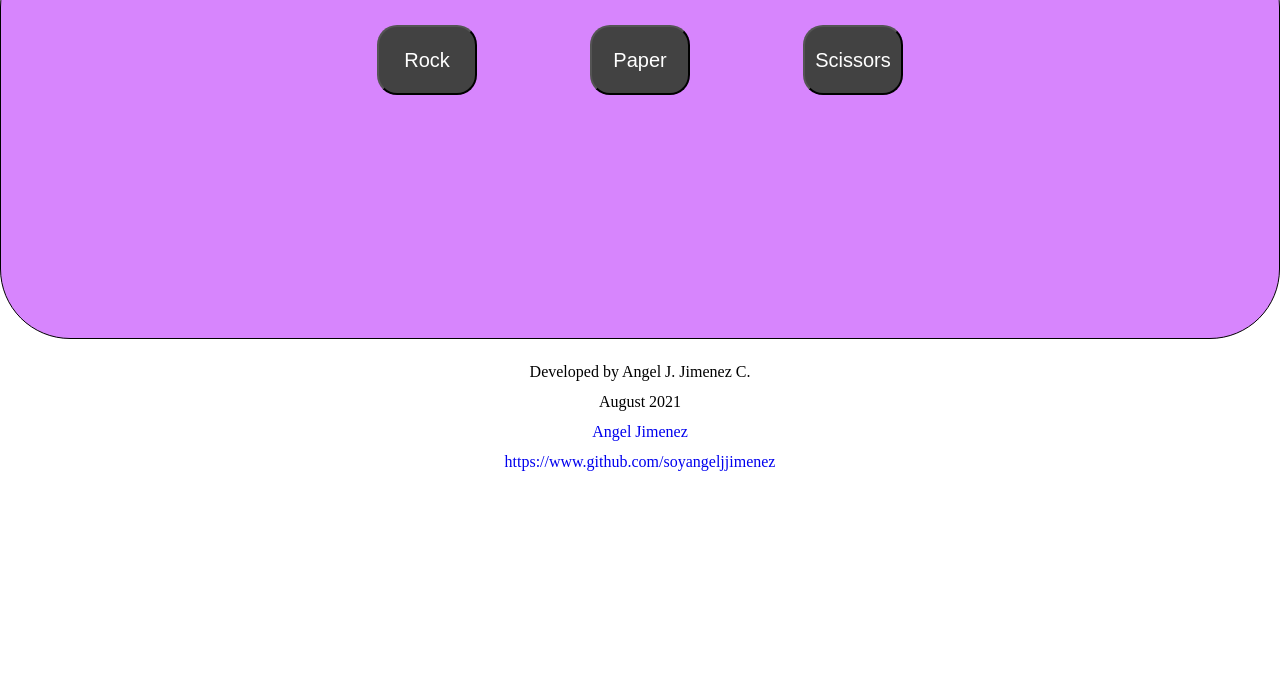
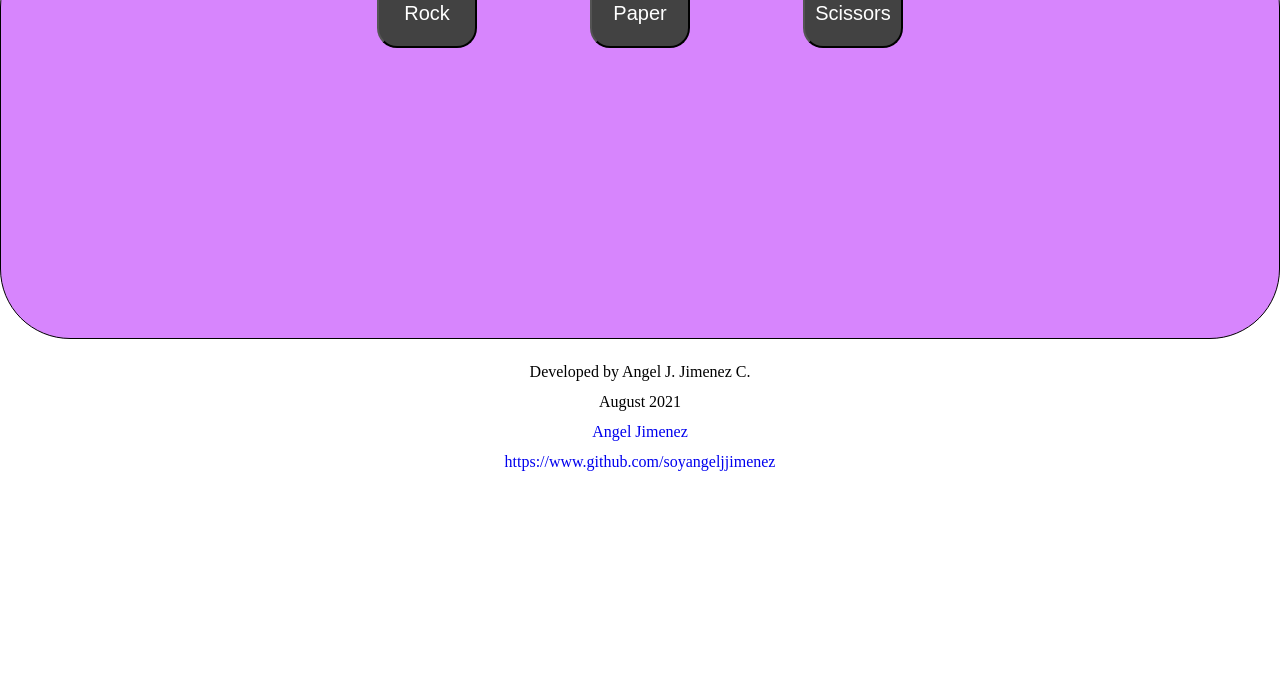
Before and after one commit to soyangeljjimenez/game-rps, a plain HTML site: page index.html in a window 1280 px wide. Shown: the part 113-800 px from the top of the page. Drawn offline with Linux system fonts and the light colour scheme.

Commit message:
Update style.css

```diff
--- a/style.css
+++ b/style.css
@@ -11,6 +11,7 @@ body { display: block; }
 	border: 1px solid black;
 	border-radius: 70px;
 	margin-top: 50px;
+	position: relative;
 }
 
 h1 { font-size: 40px; font-weight: 300; font-style: italic; }
@@ -22,6 +23,7 @@ h1 { font-size: 40px; font-weight: 300; font-style: italic; }
 	width: 50%;
 	margin: 30px;
 	height: 70px;
+	position: absolute;
 }
 
 button {
@@ -39,7 +41,7 @@ button:hover {
 }
 
 .result {
-	display: block;
+	position: absolute;
 	border-radius: 20px;
 	padding: 10px;
 	width: 70%;
```
